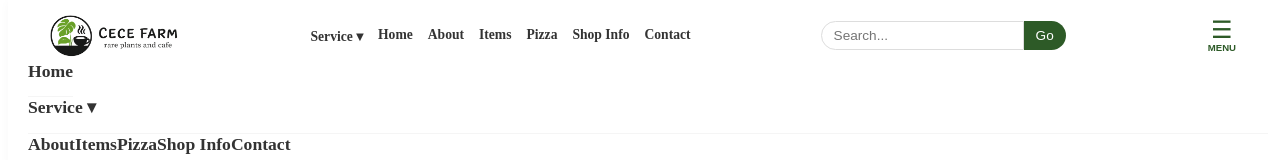
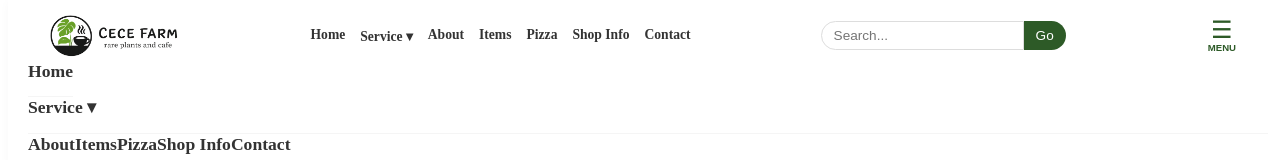
Before and after one commit to xspeed122000-jpg/cecefarm-full-blog, a Next.js app: page /contact in a window 1280 px wide. Shown: the top 160 px of the page. Built offline with nearby package versions, Linux system fonts and the light colour scheme.

Commit message:
fix Service dropdown

```diff
--- a/components/Header.tsx
+++ b/components/Header.tsx
@@ -110,7 +110,8 @@ export default function Header() {
 
           {/* 中央：PCメニュー */}
           <nav className="nav-menu desktop-only" style={navStyle}>
-           {/* Serviceをドロップダウン化 */}
+            <Link href="/" style={navLinkStyle}>Home</Link>
+            {/* Serviceをドロップダウン化 */}
             <div className="service-container">
               <Link href="/services" style={navLinkStyle}>Service ▾</Link>
               <div className="service-dropdown">
@@ -119,8 +120,6 @@ export default function Header() {
                 <Link href="/th/phyto_cites" className="dropdown-item">Phyto / CITES (TH)</Link>
               </div>
             </div>
-
-            <Link href="/" style={navLinkStyle}>Home</Link>
             <Link href="/about" style={navLinkStyle}>About</Link>
             <Link href="/items" style={navLinkStyle}>Items</Link>
             <Link href="/pizza" style={navLinkStyle}>Pizza</Link>
@@ -148,23 +147,22 @@ export default function Header() {
           </div>
         </div>
 
-       {/* スマホ用展開メニュー */}
+        {/* スマホ用展開メニュー */}
         <nav className="nav-menu mobile-only">
           {/* ... CLOSEボタン ... */}
           <Link href="/" onClick={() => setIsMenuOpen(false)} style={mobileNavLinkStyle}>Home</Link>
 
           {/* スマホ版 Service展開 */}
-          <div style={{...mobileNavLinkStyle, cursor: 'pointer'}} onClick={() => setIsServiceOpen(!isServiceOpen)}>
+          <div style={{ ...mobileNavLinkStyle, cursor: 'pointer' }} onClick={() => setIsServiceOpen(!isServiceOpen)}>
             Service {isServiceOpen ? '▴' : '▾'}
           </div>
           {isServiceOpen && (
             <div className="mobile-service-sub">
-              <Link href="/jp/phyto_cites" onClick={() => setIsMenuOpen(false)} style={{...mobileNavLinkStyle, fontSize: '0.9rem', paddingLeft: '20px'}}>Phyto / CITES (JP)</Link>
-              <Link href="/en/phyto_cites" onClick={() => setIsMenuOpen(false)} style={{...mobileNavLinkStyle, fontSize: '0.9rem', paddingLeft: '20px'}}>Phyto / CITES (EN)</Link>
-              <Link href="/th/phyto_cites" onClick={() => setIsMenuOpen(false)} style={{...mobileNavLinkStyle, fontSize: '0.9rem', paddingLeft: '20px'}}>Phyto / CITES (TH)</Link>
+              <Link href="/jp/phyto_cites" onClick={() => setIsMenuOpen(false)} style={{ ...mobileNavLinkStyle, fontSize: '0.9rem', paddingLeft: '20px' }}>Phyto / CITES (JP)</Link>
+              <Link href="/en/phyto_cites" onClick={() => setIsMenuOpen(false)} style={{ ...mobileNavLinkStyle, fontSize: '0.9rem', paddingLeft: '20px' }}>Phyto / CITES (EN)</Link>
+              <Link href="/th/phyto_cites" onClick={() => setIsMenuOpen(false)} style={{ ...mobileNavLinkStyle, fontSize: '0.9rem', paddingLeft: '20px' }}>Phyto / CITES (TH)</Link>
             </div>
           )}
-
           <Link href="/about" onClick={() => setIsMenuOpen(false)} style={mobileNavLinkStyle}>About</Link>
           <Link href="/items" onClick={() => setIsMenuOpen(false)} style={mobileNavLinkStyle}>Items</Link>
           <Link href="/pizza" onClick={() => setIsMenuOpen(false)} style={mobileNavLinkStyle}>Pizza</Link>
```
